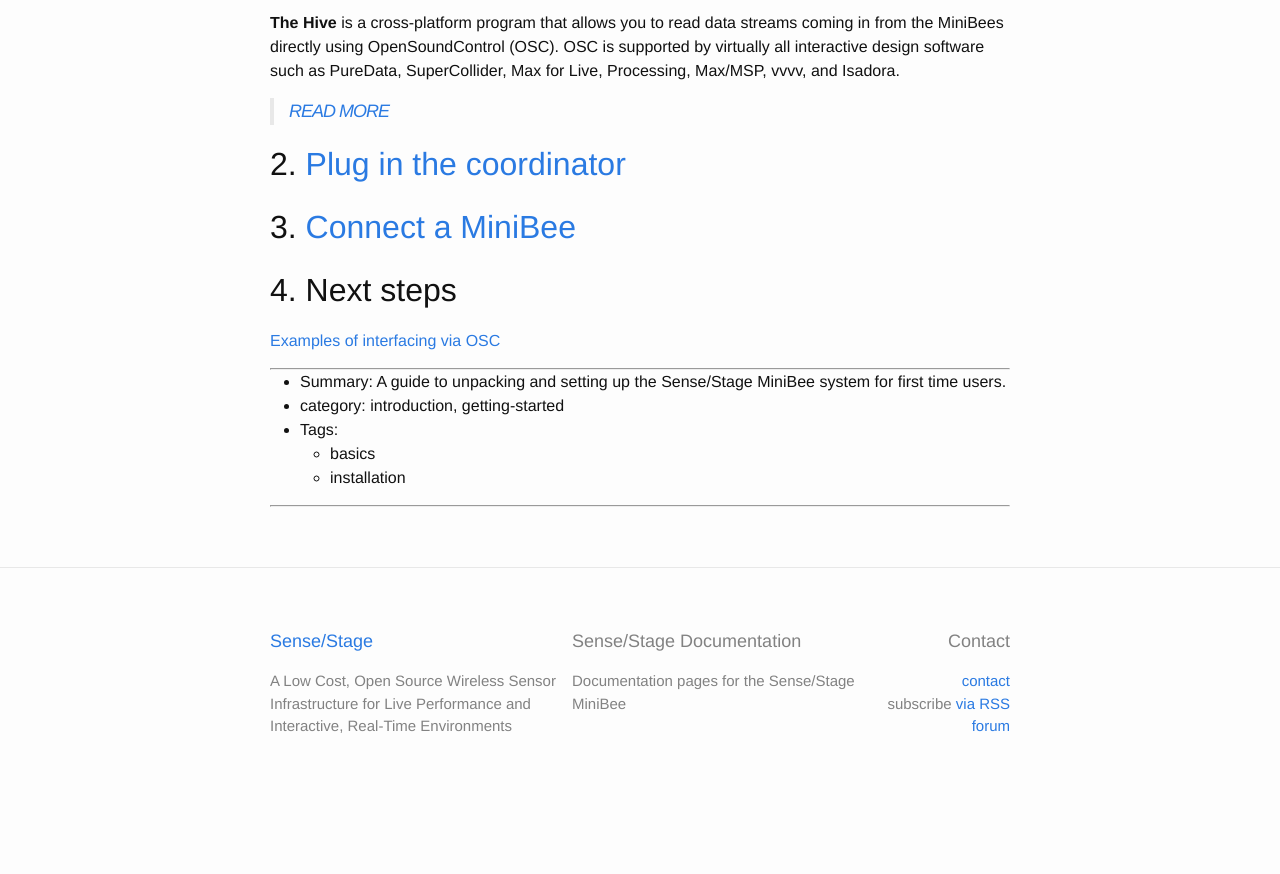
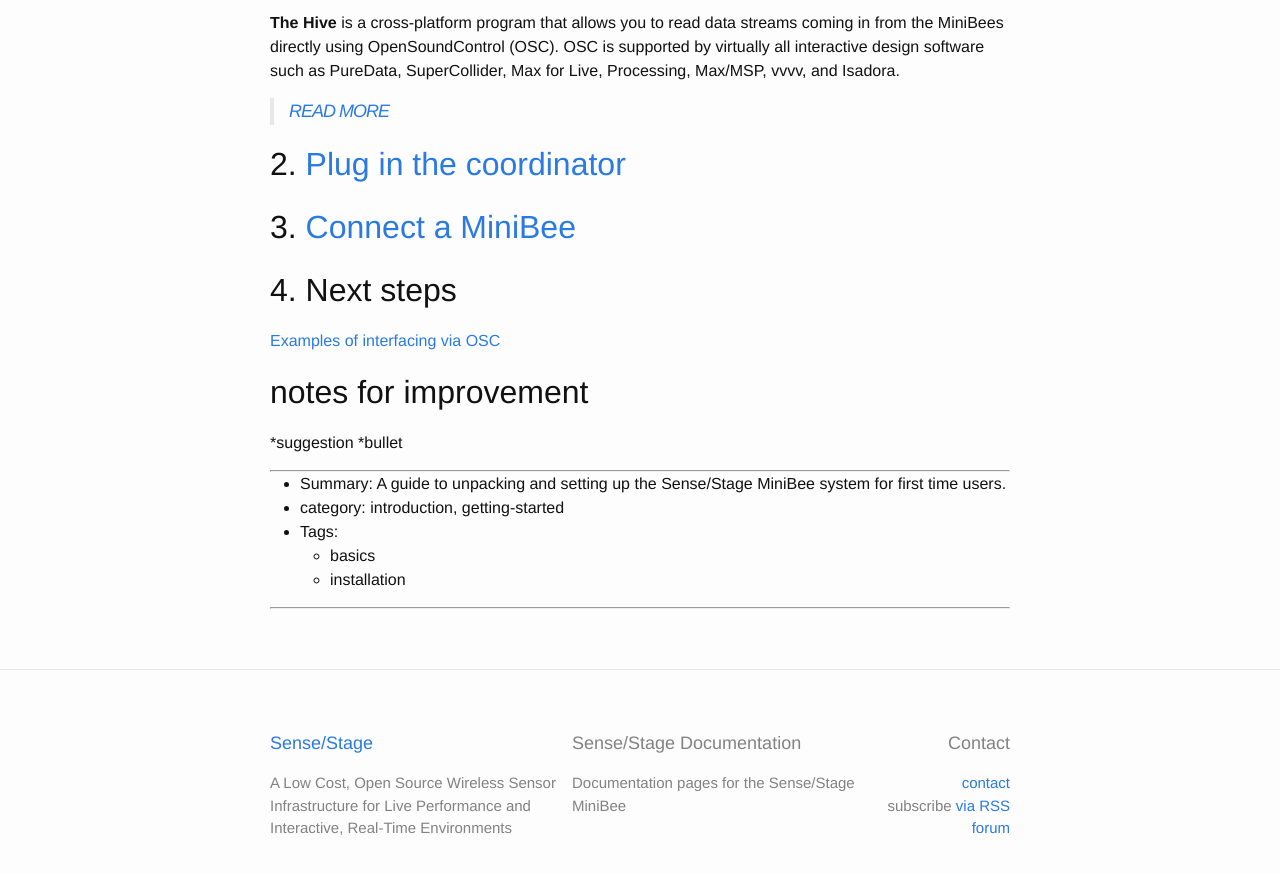
Before and after one commit to SenseStageTeam/sensestage_documentation, a Jekyll site: the page built from _minibee/getting-started-with-sense-stage.md, in a window 1280 px wide and 900 px high, scrolled down 877 px. Shown: the top 874 px of the window. Built offline with Jekyll 4.4.1, drawn with Linux system fonts in a browser that asks for light colours; before the commit the page ends 1675 px from its top, so only the background shows below that.

Commit message:
added notes for improvement

```diff
--- a/_minibee/getting-started-with-sense-stage.md
+++ b/_minibee/getting-started-with-sense-stage.md
@@ -45,3 +45,7 @@
 # 4. Next steps {#step4}
 
 [Examples of interfacing via OSC](examples-of-interfacing-via-osc)
+
+# notes for improvement
+*suggestion
+*bullet
```
